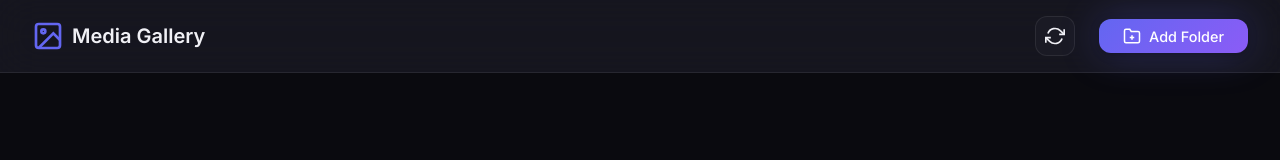
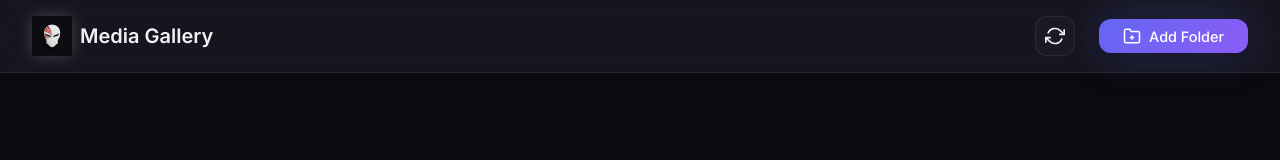
Before and after one commit to Yodirna/zangetsu, a website built with Vite: page index.html in a window 1280 px wide. Shown: the top 160 px of the page. Built offline with nearby package versions, Linux system fonts and the light colour scheme; files whose address does not match are found by name.

Commit message:
Update app logo to 3D Ichigo Hollow Mask with hover effects

```diff
--- a/index.html
+++ b/index.html
@@ -3,7 +3,7 @@
 
 <head>
   <meta charset="UTF-8" />
-  <link rel="icon" type="image/svg+xml" href="/vite.svg" />
+  <link rel="icon" type="image/png" href="/logo.png" />
   <meta name="viewport" content="width=device-width, initial-scale=1.0" />
   <meta name="description" content="A fast, modern media gallery for videos, GIFs, and photos with autoplay support" />
   <title>Media Gallery</title>
@@ -17,11 +17,7 @@
     <!-- Header -->
     <header class="header">
       <div class="logo">
-        <svg width="32" height="32" viewBox="0 0 24 24" fill="none" stroke="currentColor" stroke-width="2">
-          <rect x="3" y="3" width="18" height="18" rx="2" ry="2" />
-          <circle cx="8.5" cy="8.5" r="1.5" />
-          <polyline points="21 15 16 10 5 21" />
-        </svg>
+        <img src="/logo.png" alt="Media Gallery Logo" class="logo-image" width="40" height="40">
         <span>Media Gallery</span>
       </div>
       <div class="header-actions">
--- a/src/style.css
+++ b/src/style.css
@@ -106,8 +106,15 @@ body {
   color: var(--text-primary);
 }
 
-.logo svg {
-  color: var(--accent);
+.logo-image {
+  object-fit: contain;
+  filter: drop-shadow(0 0 8px rgba(255, 255, 255, 0.2));
+  transition: transform var(--transition-base);
+}
+
+.logo:hover .logo-image {
+  transform: scale(1.1) rotate(-5deg);
+  filter: drop-shadow(0 0 12px var(--accent-glow));
 }
 
 .header-actions {
```
Also changed, not shown: public/logo.png (added).
